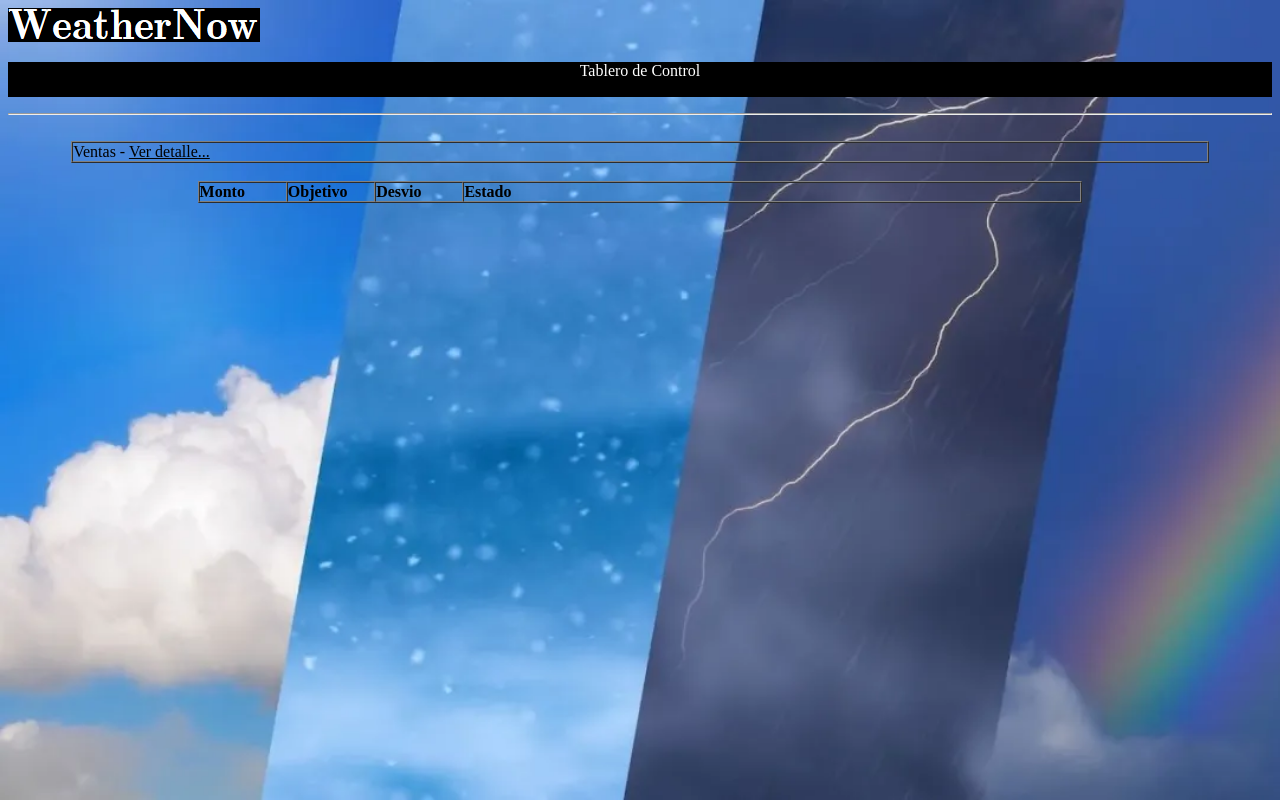
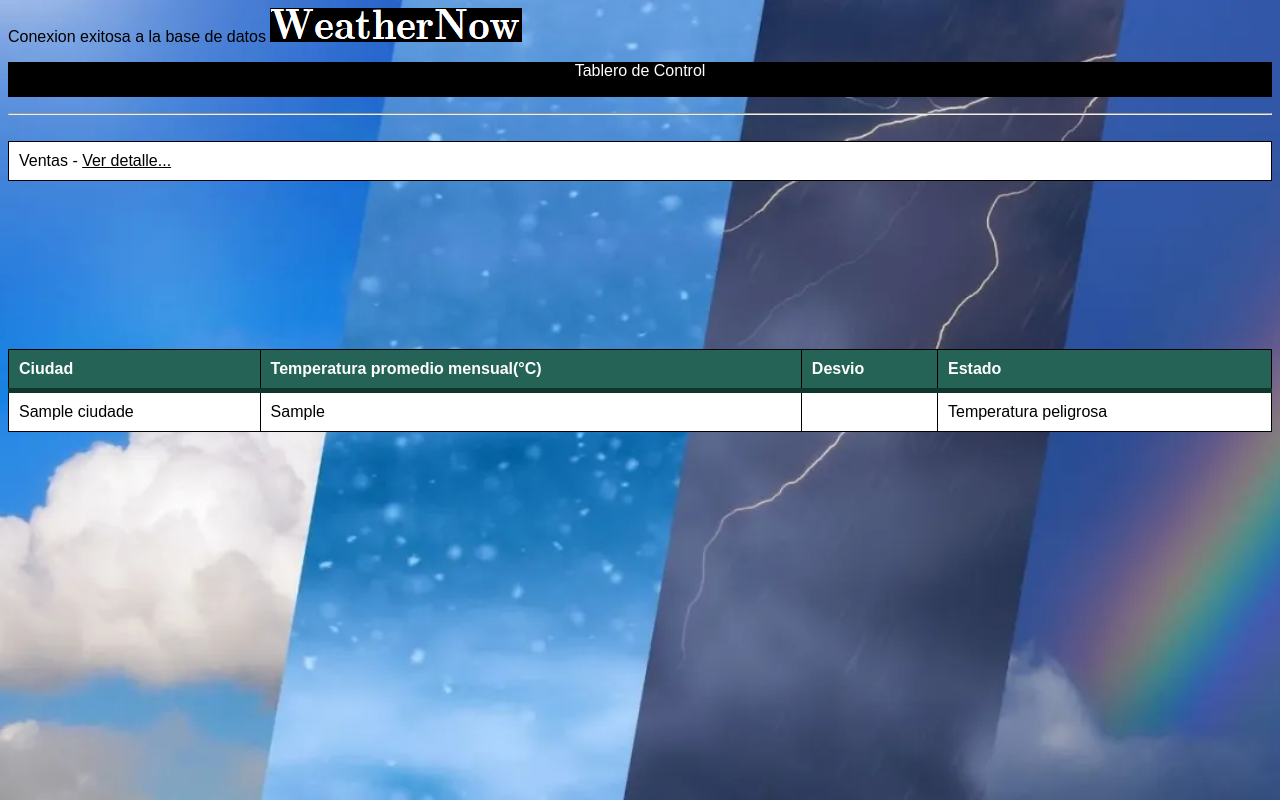
Before and after one commit to TadeoBruno/TP_BD, a PHP site: page /inicio.php in a window 1280 px wide. Run offline with PHP 8.4, Linux system fonts and the light colour scheme; tables that the repository leaves empty or names only in its code hold one stand-in row (values such as "Sample post").

Commit message:
tablero 0.2v

```diff
--- a/css/estilos.css
+++ b/css/estilos.css
@@ -2,6 +2,12 @@ body{
     background: url(../img/clima.jpg);
     background-size: cover;
     background-attachment: fixed;
+    font-family: Arial;
+}
+
+#main-container{
+    margin: 150px auto;
+    width: 600px;
 }
 
 .text{
@@ -11,3 +17,29 @@ body{
     color: black;
     margin-bottom: 25px;
 }
+
+table{
+    background-color: white;
+    text-align: left;
+    width: 100%;
+    border-collapse: collapse;
+}
+
+th, td{
+    border: solid 1px black;
+    padding: 10px;
+}
+
+thead{
+    background-color: #246355;
+    border-bottom: solid 5px #0F362D;
+    color: white;
+}
+tr:nth-child(even){
+    background-color: #ddd;
+}
+
+tr:hover{
+    background-color: #369681;
+    color: white;
+}
--- a/inicio.php
+++ b/inicio.php
@@ -1,4 +1,5 @@
 <?php
+   require "./administrador/database.php";
 ?>
 <!DOCTYPE html>
 <html lang="en">
@@ -7,9 +8,7 @@
     <meta http-equiv="X-UA-Compatible" content="IE=edge">
     <meta name="viewport" content="width=device-width, initial-scale=1.0">
     <title>WeatherNow</title>
-    <link rel="stylesheet" href="./css/bootstrap.min.css.crdownload"/>
-	<link rel="stylesheet" type="text/css" href="css/estilos.css"/>
-    <link rel="stylesheet" href="./css/estilos.css"/>
+    <link rel="stylesheet" href="css/estilos.css">
 </head>
 <body>
 <img src="img/weathernow.png">
@@ -21,14 +20,34 @@
 		<td align="left"><span>Ventas -</span> <a href="" style=" color:black; ">Ver detalle...</a></td>
 	</tr>
 </table>
-<br>
-<table border="1" cellpadding="0" cellspacing="0" width="70%" align="center">
-	<tr>
-		<td width="10%"><b style=" color:black; ">Monto</b></td>
-		<td width="10%"><b style=" color:black; ">Objetivo</b></td>
-		<td width="10%"><b style=" color:black; ">Desvio</b></td>
-		<td><b style=" color:black; ">Estado</b></td>
-	</tr>
+</br>
+<table>
+    <div id="main-container">
+	    <thead>
+	       <tr>
+	    	   <th>Ciudad</th><th>Temperatura promedio mensual(°C)</th><th>Desvio</th><th>Estado</th>
+	       </tr>
+        </thead>
+	    <?php
+	       $sql="SELECT * FROM ciudades";
+	       $result=mysqli_query($conexion, $sql);
+
+	       while($mostrar=mysqli_fetch_array($result)){
+	    ?>
+	    <tr>
+	    	<td><?php echo $mostrar['nombre'] ?></td><td><?php echo $mostrar['temperatura'] ?></td><td></td><td><?php if ($mostrar['temperatura'] > 17 and $mostrar['temperatura'] < 25){
+	    		           echo "Temperatura ideal";
+	    	          } if ($mostrar['temperatura'] < 10 || $mostrar['temperatura'] > 30) {
+	    				echo "Temperatura peligrosa";
+	    			  } if ($mostrar['temperatura'] > 9 and $mostrar['temperatura'] < 31)  {
+						echo "Temperatura poco peligrosa";
+					  }?></td>
+		</tr>
+	    <?php
+	       }
+	    ?>
+	</div>
+</table>
 
 </body>
 </html>
```
